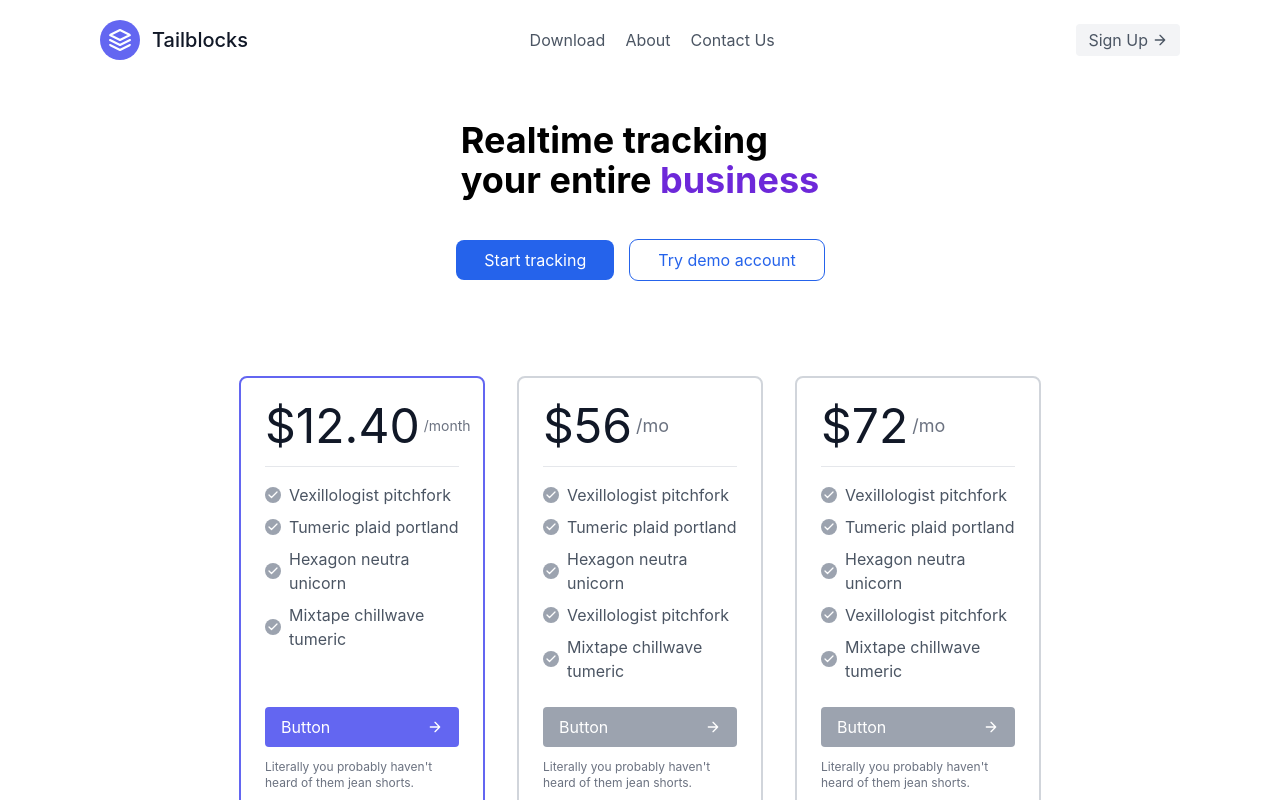
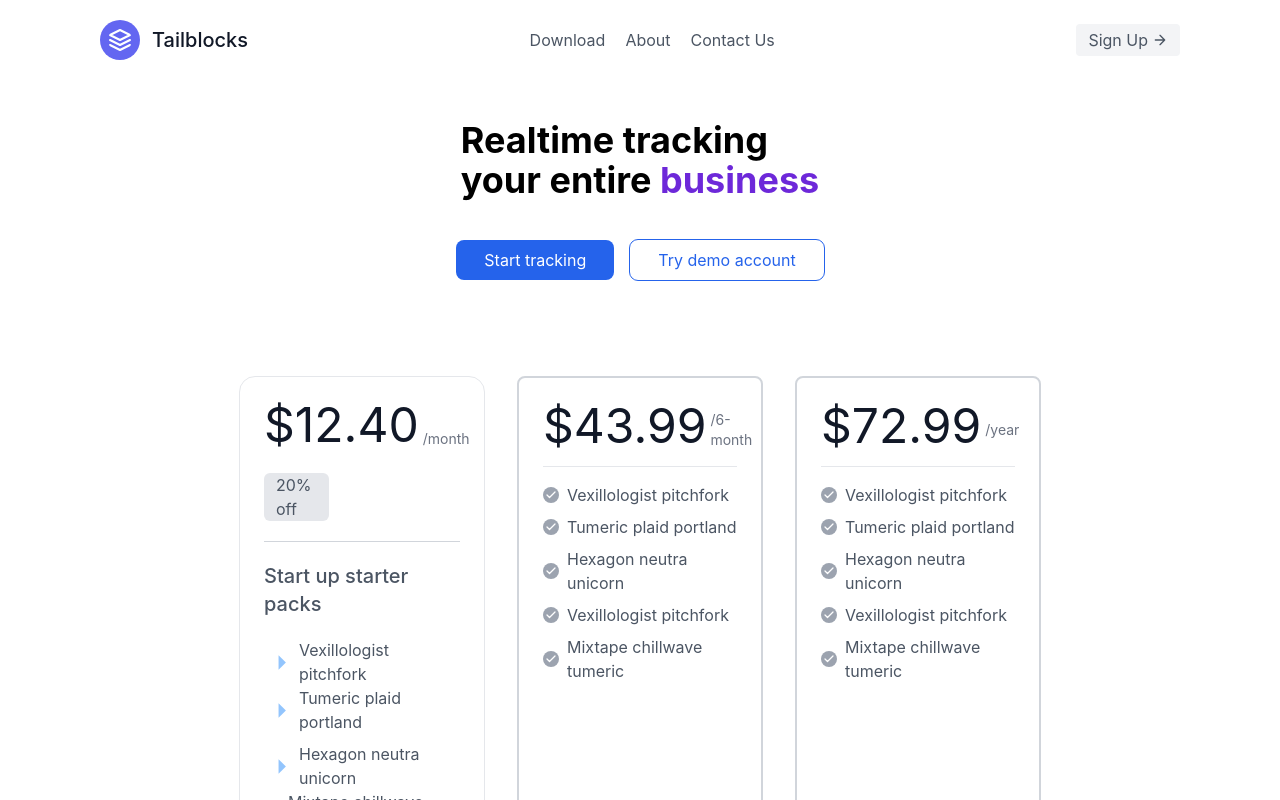
Before and after one commit to Sumitsinh1726/React_portfolio_Project, a React (Create React App) app in the folder krp/: page / in a window 1280 px wide. Shown: the top 800 px of the page. Built offline with nearby package versions, Linux system fonts and the light colour scheme.

Commit message:
Dharmik
Card Design

```diff
--- a/krp/package.json
+++ b/krp/package.json
@@ -3,6 +3,10 @@
   "version": "0.1.0",
   "private": true,
   "dependencies": {
+    "@emotion/react": "^11.11.1",
+    "@emotion/styled": "^11.11.0",
+    "@mui/icons-material": "^5.11.16",
+    "@mui/material": "^5.13.6",
     "@testing-library/jest-dom": "^5.16.5",
     "@testing-library/react": "^13.4.0",
     "@testing-library/user-event": "^13.5.0",
--- a/krp/src/component/Card.jsx
+++ b/krp/src/component/Card.jsx
@@ -1,4 +1,5 @@
 import React from "react";
+import ArrowRightIcon from '@mui/icons-material/ArrowRight';
 
 const Card = () => {
   return (
@@ -24,61 +25,32 @@ const Card = () => {
 
 
             <div class="p-4 xl:w-1/4 md:w-1/2 w-full">
-              <div class="h-full p-6 rounded-lg border-2 border-indigo-500 flex flex-col relative overflow-hidden">
+              <div class="h-full p-6 rounded-2xl border border-gray-200 flex flex-col relative overflow-hidden">
+
+                <div className="border-b border-gray-300">
 
 
-                <h1 class="text-5xl text-gray-900 leading-none flex items-center pb-4 mb-4 border-b border-gray-200">
+                <h1 class="text-5xl text-gray-900 leading-none flex items-end pb-4 mb-2 border-gray-200">
                   <span>$12.40</span>
                   <span class="text-sm ml-1 font-normal text-gray-500">
                     /month
                   </span>
                 </h1>
-                <p class="flex items-center text-gray-600 mb-2">
-                  <span class="w-4 h-4 mr-2 inline-flex items-center justify-center bg-gray-400 text-white rounded-full flex-shrink-0">
-                    <svg
-                      fill="none"
-                      stroke="currentColor"
-                      stroke-linecap="round"
-                      stroke-linejoin="round"
-                      stroke-width="2.5"
-                      class="w-3 h-3"
-                      viewBox="0 0 24 24"
-                    >
-                      <path d="M20 6L9 17l-5-5"></path>
-                    </svg>
-                  </span>
+                <p className="bg-gray-200 rounded-md px-3 mb-5 w-4/12">20% off</p>
+                </div>
+
+                <h4 className="text-xl font-medium my-5">Start up starter packs</h4>
+
+                <p class="flex items-center text-gray-600">
+                  <ArrowRightIcon className="text-blue-300 " fontSize="large" />
                   Vexillologist pitchfork
                 </p>
                 <p class="flex items-center text-gray-600 mb-2">
-                  <span class="w-4 h-4 mr-2 inline-flex items-center justify-center bg-gray-400 text-white rounded-full flex-shrink-0">
-                    <svg
-                      fill="none"
-                      stroke="currentColor"
-                      stroke-linecap="round"
-                      stroke-linejoin="round"
-                      stroke-width="2.5"
-                      class="w-3 h-3"
-                      viewBox="0 0 24 24"
-                    >
-                      <path d="M20 6L9 17l-5-5"></path>
-                    </svg>
-                  </span>
+                <ArrowRightIcon className="text-blue-300 " fontSize="large" />
                   Tumeric plaid portland
                 </p>
-                <p class="flex items-center text-gray-600 mb-2">
-                  <span class="w-4 h-4 mr-2 inline-flex items-center justify-center bg-gray-400 text-white rounded-full flex-shrink-0">
-                    <svg
-                      fill="none"
-                      stroke="currentColor"
-                      stroke-linecap="round"
-                      stroke-linejoin="round"
-                      stroke-width="2.5"
-                      class="w-3 h-3"
-                      viewBox="0 0 24 24"
-                    >
-                      <path d="M20 6L9 17l-5-5"></path>
-                    </svg>
-                  </span>
+                <p class="flex items-center text-gray-600">
+                <ArrowRightIcon className="text-blue-300 w-16 " fontSize="large" />
                   Hexagon neutra unicorn
                 </p>
                 <p class="flex items-center text-gray-600 mb-6">
@@ -120,10 +92,10 @@ const Card = () => {
             <div class="p-4 xl:w-1/4 md:w-1/2 w-full">
               <div class="h-full p-6 rounded-lg border-2 border-gray-300 flex flex-col relative overflow-hidden">
 
-                <h1 class="text-5xl text-gray-900 leading-none flex items-center pb-4 mb-4 border-b border-gray-200">
-                  <span>$56</span>
-                  <span class="text-lg ml-1 font-normal text-gray-500">
-                    /mo
+                <h1 class="text-5xl text-gray-900 leading-none flex items-end pb-4 mb-4 border-b border-gray-200 ">
+                  <span>$43.99</span>
+                  <span class="text-sm ml-1 font-normal text-gray-500">
+                    /6-month
                   </span>
                 </h1>
                 <p class="flex items-center text-gray-600 mb-2">
@@ -230,10 +202,10 @@ const Card = () => {
             <div class="p-4 xl:w-1/4 md:w-1/2 w-full">
               <div class="h-full p-6 rounded-lg border-2 border-gray-300 flex flex-col relative overflow-hidden">
 
-                <h1 class="text-5xl text-gray-900 leading-none flex items-center pb-4 mb-4 border-b border-gray-200">
-                  <span>$72</span>
-                  <span class="text-lg ml-1 font-normal text-gray-500">
-                    /mo
+                <h1 class="text-5xl text-gray-900 leading-none flex items-center pb-4 mb-4 border-b border-gray-200 items-end">
+                  <span>$72.99</span>
+                  <span class="text-sm ml-1 font-normal text-gray-500 mt-2">
+                    /year
                   </span>
                 </h1>
                 <p class="flex items-center text-gray-600 mb-2">
```
Also changed, not shown: 1 other file (tests, documents, lock files or other folders).
